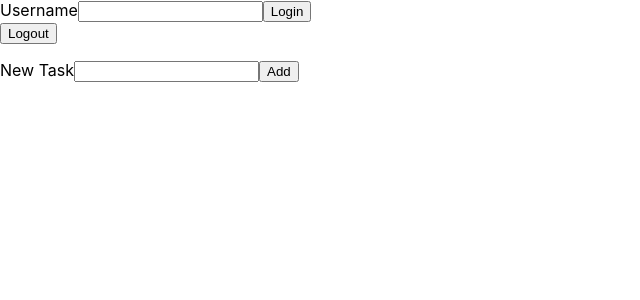
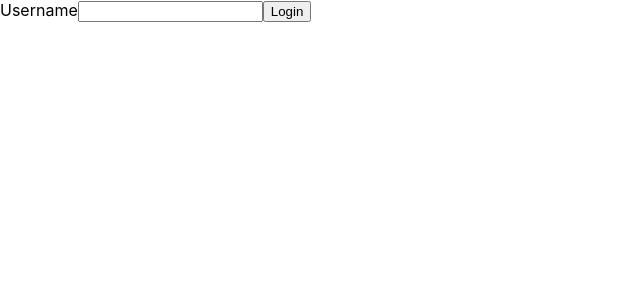
Before and after one commit to mandy-shen/React-Nodejs, a React (Create React App) app in the folder work/react-services/: page / in a window 1280 px wide. Shown: the top 300 px of the page, without its empty margins (0-640 px from the left). Built offline with nearby package versions, Linux system fonts and the light colour scheme.

Commit message:
commit show/hide item

```diff
--- a/work/react-services/src/App.jsx
+++ b/work/react-services/src/App.jsx
@@ -16,6 +16,8 @@ import TodoList from "./TodoList";
 import TodoForm from "./TodoForm";
 
 function App() {
+
+    const [isLogout, setIsLogout] = useState(true);
     const [todos, setTodos] = useState({});
 
     const onLogin = (username) => {
@@ -23,6 +25,7 @@ function App() {
         .then(results => {
             console.log(results);
             setTodos(results);
+            setIsLogout(false);
         })
         .catch(err => {
             console.log(err);
@@ -33,7 +36,7 @@ function App() {
         fetchLogout()
         .then(results => {
             console.log(results);
-
+            setIsLogout(true);
         })
         .catch(err => {
             console.log(err);
@@ -97,14 +100,17 @@ function App() {
 
     return (
         <div className="app">
-            <LoginForm onLogin={onLogin}></LoginForm>
+            {isLogout
+                ? (<LoginForm onLogin={onLogin}></LoginForm>)
+
+                : (<div className="content">
                     <LogoutForm onLogout={onLogout}></LogoutForm>
-            <div className="content">
                     <TodoList todos={todos}
                               onUpdateTodo={onUpdateTodo}
                               onDeleteTodo={onDeleteTodo}></TodoList>
                     <TodoForm onAddTodo={onAddTodo}></TodoForm>
                 </div>
+            )}
         </div>
     );
 }
```
Also changed, not shown: 1 other file (tests, documents, lock files or other folders). Lines whose indentation alone changed are shown as unchanged.
